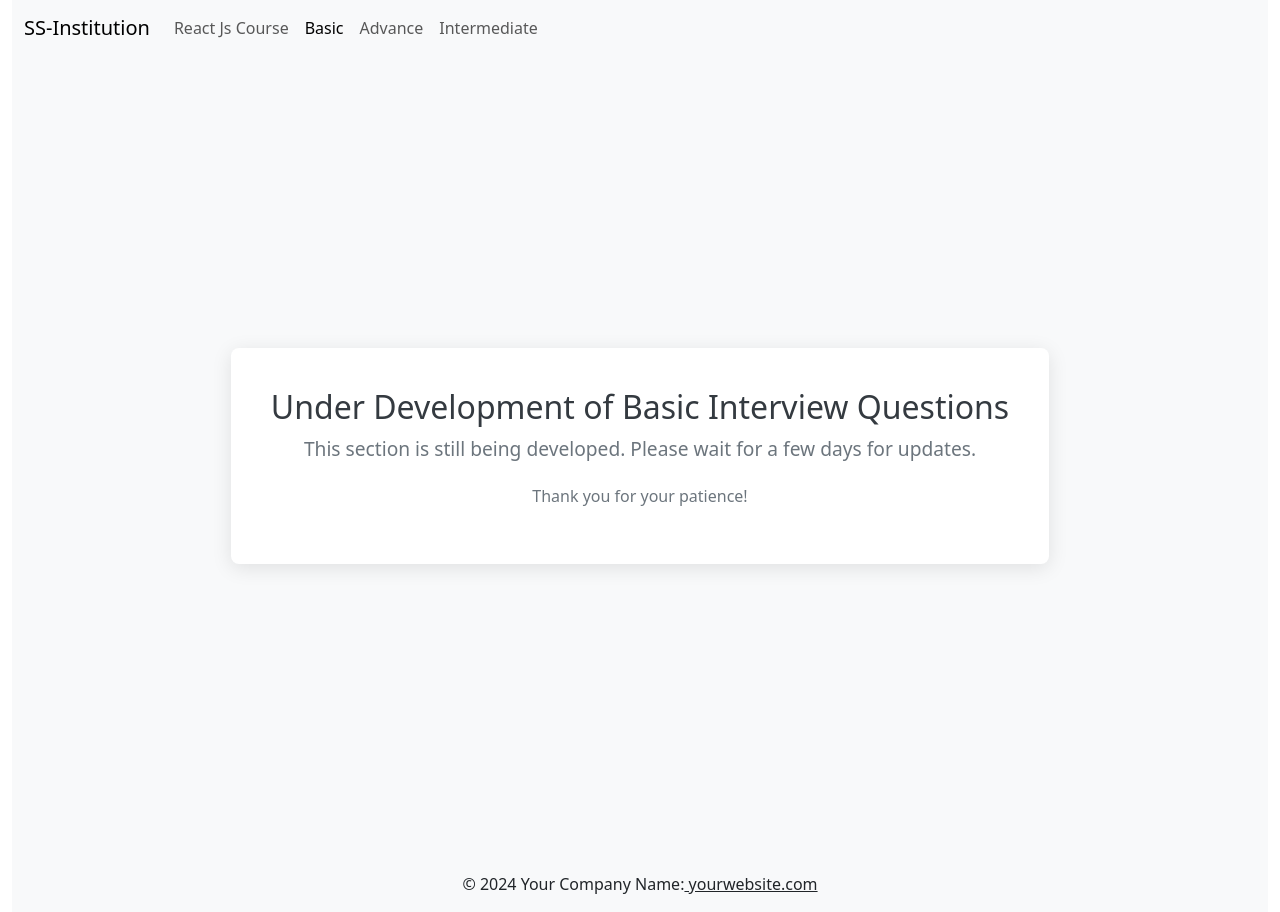
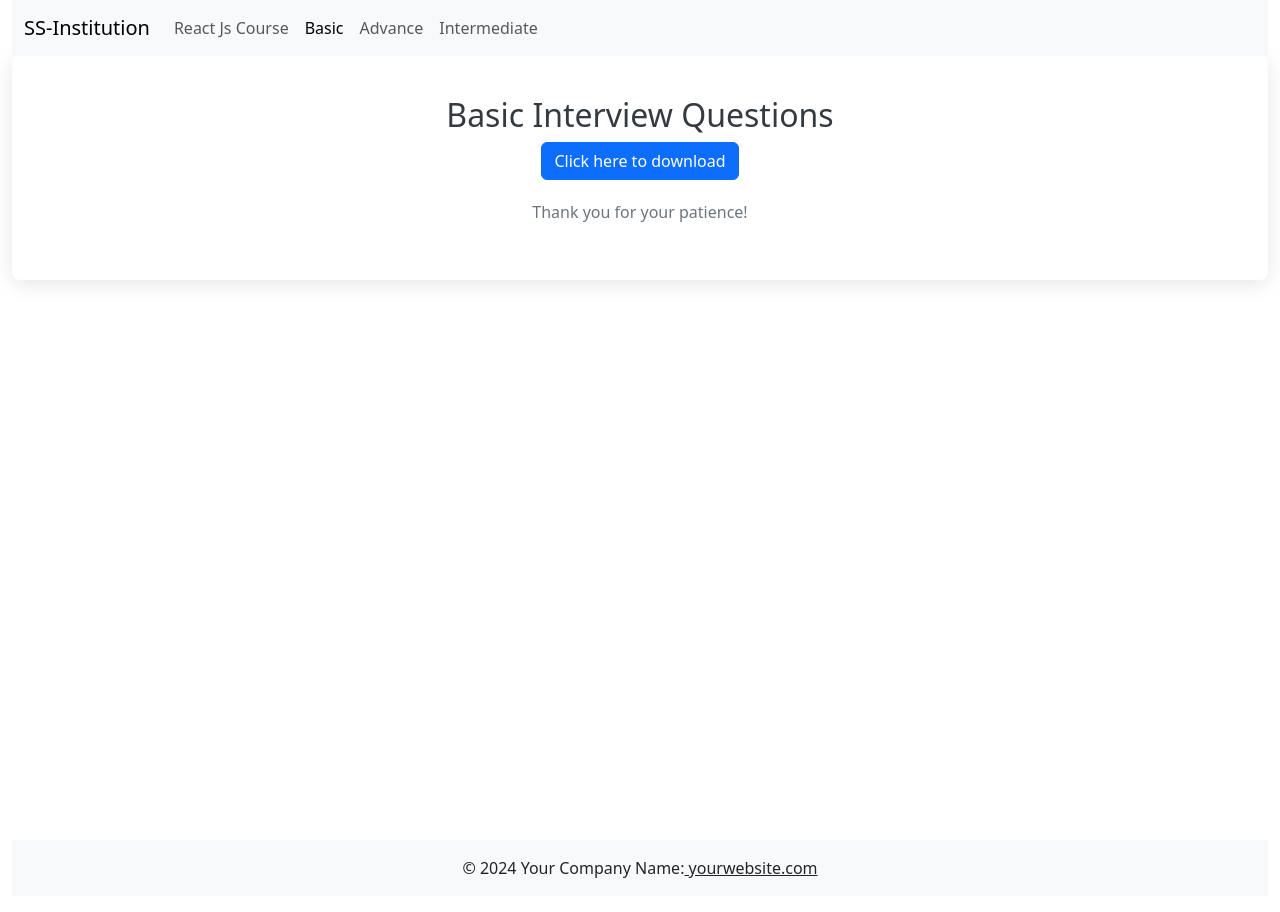
Before and after one commit to sree1411/myteachingwebsite, a React (Create React App) app: page /basic in a window 1280 px wide. Built offline with nearby package versions, Linux system fonts and the light colour scheme.

Commit message:
interview question

```diff
--- a/src/pages/Basic.jsx
+++ b/src/pages/Basic.jsx
@@ -1,18 +1,9 @@
 import React from 'react';
-
+import css from  '../assests/abc.pdf'
 const Basic = () => {
   return (
     <>
-      <main
-        style={{
-          display: 'flex',
-          justifyContent: 'center',
-          alignItems: 'center',
-          height: '100vh',
-          backgroundColor: '#f8f9fa',
-          padding: '20px',
-        }}
-      >
+      <main>
         <div
           style={{
             textAlign: 'center',
@@ -22,9 +13,17 @@ const Basic = () => {
             backgroundColor: '#ffffff',
           }}
         >
-          <h1 style={{ fontSize: '2rem', color: '#343a40' }}>Under Development of Basic Interview Questions</h1>
+          <h1 style={{ fontSize: '2rem', color: '#343a40' }}>
+            Basic Interview Questions
+          </h1>
           <p style={{ fontSize: '1.2rem', color: '#6c757d', marginBottom: '20px' }}>
-            This section is still being developed. Please wait for a few days for updates.
+            <a
+              href={css}   // Correct path to your file in the public folder
+              className='btn btn-primary'
+              download="Basic_Interview_Questions" // File will download with this name
+            >
+              Click here to download
+            </a>
           </p>
           <p style={{ fontSize: '1rem', color: '#6c757d' }}>
             Thank you for your patience!
```
Also changed, not shown: 1 other file (tests, documents, lock files or other folders).
